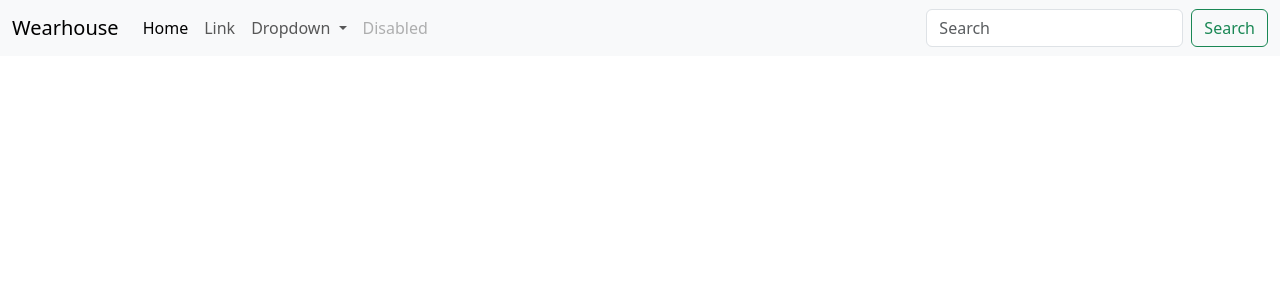
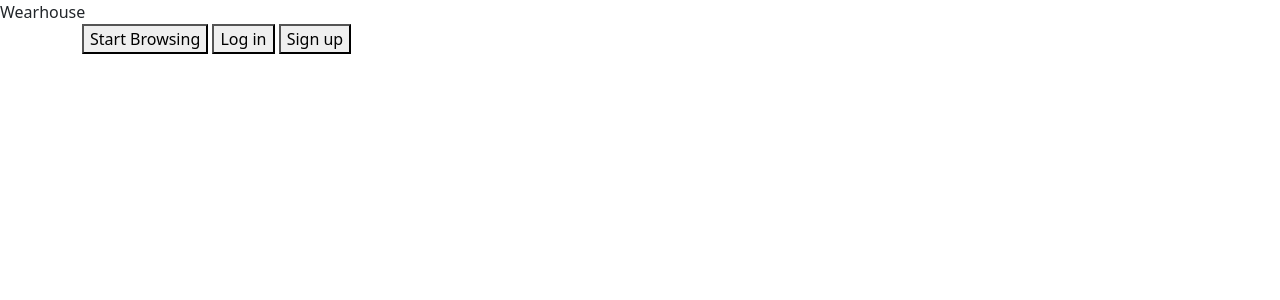
Before and after one commit to Shroomga/Wearhouse-Project, a PHP site: page /views/index.html in a window 1280 px wide. Shown: the top 300 px of the page. Run offline with PHP 8.4, Linux system fonts and the light colour scheme.

Commit message:
Remove Navbar, Redesign Homepage, Add Background image

```diff
--- a/public/main.css
+++ b/public/styles/main.css
@@ -2,10 +2,11 @@ h1{
     margin: 0px;
 }
 
-.nav{
+nav{
     background-color: rgb(222, 171, 43);
+
 }
 
-.nav-panel{
-    width: 100%;
+body{
+    background: blue;
 }
--- a/views/index.html
+++ b/views/index.html
@@ -4,47 +4,19 @@
     <meta charset="UTF-8">
     <meta name="viewport" content="width=device-width, initial-scale=1.0">
     <title>Homepage | Wearhouse</title>
-    <link rel="stylesheet" href="/public/main.css">
+    <link rel="stylesheet" href="/public/styles/main.css">
     <link href="https://cdn.jsdelivr.net/npm/bootstrap@5.3.6/dist/css/bootstrap.min.css" rel="stylesheet" integrity="sha384-4Q6Gf2aSP4eDXB8Miphtr37CMZZQ5oXLH2yaXMJ2w8e2ZtHTl7GptT4jmndRuHDT" crossorigin="anonymous">
 </head>
 <body>
 
-    <nav class="navbar navbar-expand-lg bg-body-tertiary">
-        <div class="container-fluid">
-          <a class="navbar-brand" href="#">Wearhouse</a>
-          <button class="navbar-toggler" type="button" data-bs-toggle="collapse" data-bs-target="#navbarSupportedContent" aria-controls="navbarSupportedContent" aria-expanded="false" aria-label="Toggle navigation">
-            <span class="navbar-toggler-icon"></span>
-          </button>
-          <div class="collapse navbar-collapse" id="navbarSupportedContent">
-            <ul class="navbar-nav me-auto mb-2 mb-lg-0">
-              <li class="nav-item">
-                <a class="nav-link active" aria-current="page" href="#">Home</a>
-              </li>
-              <li class="nav-item">
-                <a class="nav-link" href="#">Link</a>
-              </li>
-              <li class="nav-item dropdown">
-                <a class="nav-link dropdown-toggle" href="#" role="button" data-bs-toggle="dropdown" aria-expanded="false">
-                  Dropdown
-                </a>
-                <ul class="dropdown-menu">
-                  <li><a class="dropdown-item" href="#">Action</a></li>
-                  <li><a class="dropdown-item" href="#">Another action</a></li>
-                  <li><hr class="dropdown-divider"></li>
-                  <li><a class="dropdown-item" href="#">Something else here</a></li>
-                </ul>
-              </li>
-              <li class="nav-item">
-                <a class="nav-link disabled" aria-disabled="true">Disabled</a>
-              </li>
-            </ul>
-            <form class="d-flex" role="search">
-              <input class="form-control me-2" type="search" placeholder="Search" aria-label="Search"/>
-              <button class="btn btn-outline-success" type="submit">Search</button>
-            </form>
-          </div>
+    <div class="home-banner">
+        <div class="home-brand">Wearhouse</div>
+        <div class="container">
+            <button>Start Browsing</button>
+            <button>Log in</button>
+            <button>Sign up</button>
         </div>
-      </nav>
+    </div>
 
 
     <script src="https://cdn.jsdelivr.net/npm/bootstrap@5.3.6/dist/js/bootstrap.bundle.min.js" integrity="sha384-j1CDi7MgGQ12Z7Qab0qlWQ/Qqz24Gc6BM0thvEMVjHnfYGF0rmFCozFSxQBxwHKO" crossorigin="anonymous"></script>
```
Also changed, not shown: public/images/home background.jpg (added).
